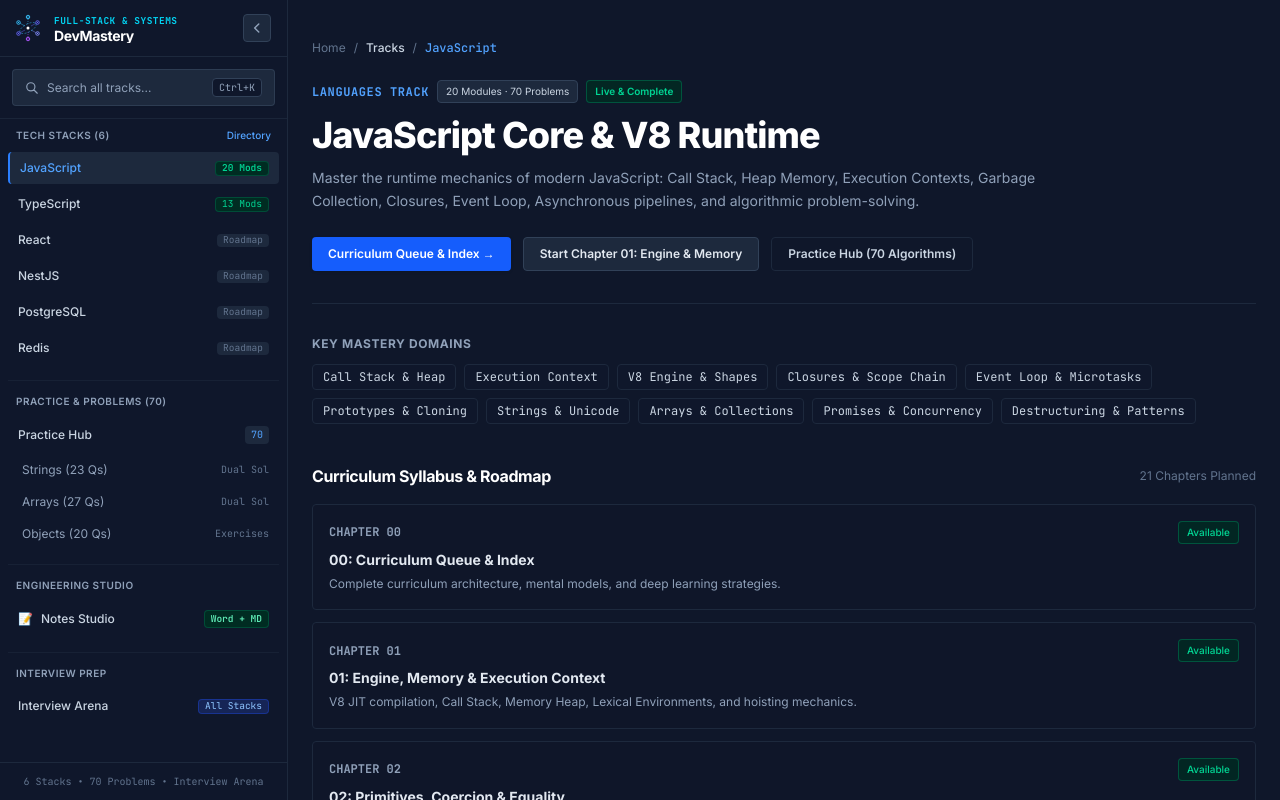
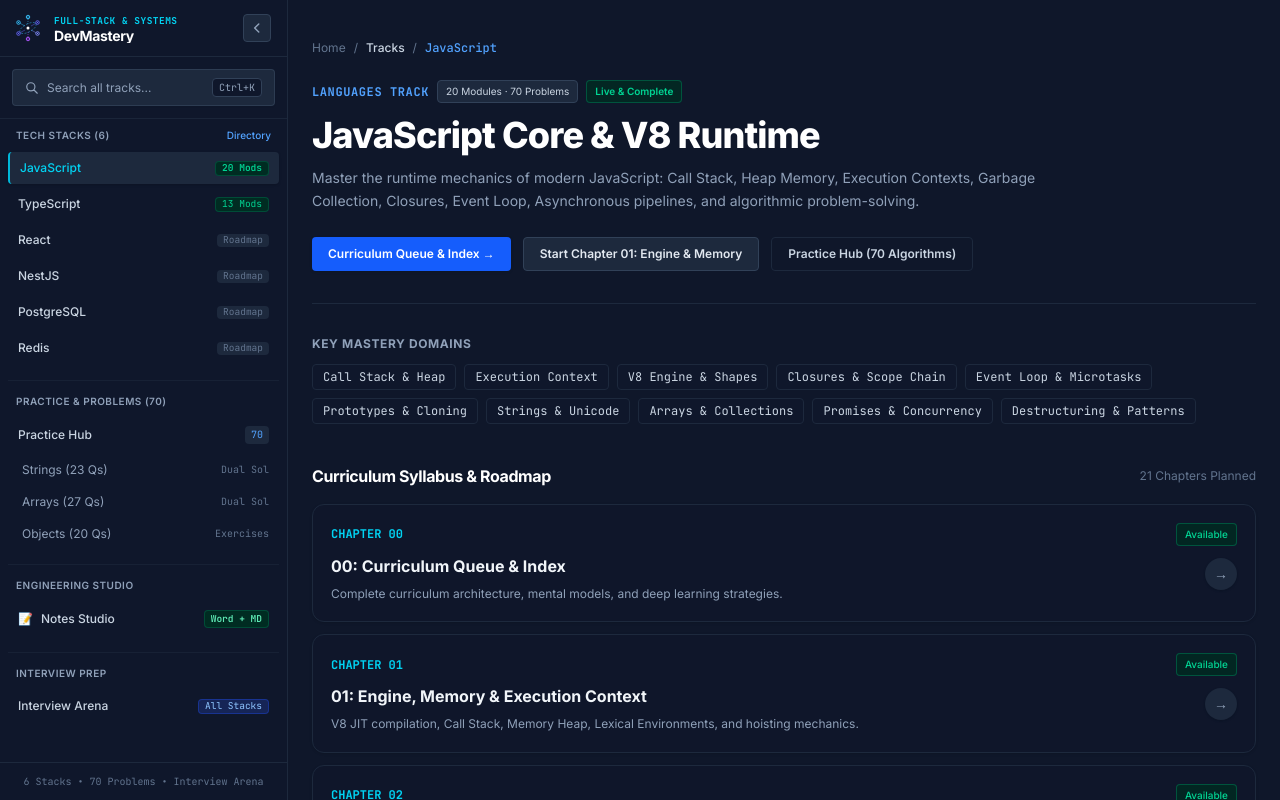
Before and after one commit to AyushPandey2412/Ts-js, a Next.js app in the folder web/: page /tracks/javascript in a window 1280 px wide. Built offline with nearby package versions, Linux system fonts and the light colour scheme.

Commit message:
feat(ui): add tactile physical click animations, active press feedback, and luminous hover effects across all module and track cards

```diff
--- a/web/src/app/globals.css
+++ b/web/src/app/globals.css
@@ -20,6 +20,19 @@ body {
 
 code, pre, kbd, .font-mono {
   font-family: var(--font-mono), ui-monospace, SFMono-Regular, Menlo, Monaco, Consolas, monospace;
+}
+
+/* Mobile & desktop tap highlight cleanup and tactile micro-interactions */
+a, button {
+  -webkit-tap-highlight-color: rgba(6, 182, 212, 0.15);
+}
+
+.interactive-card {
+  transition: transform 0.15s cubic-bezier(0.4, 0, 0.2, 1), box-shadow 0.15s cubic-bezier(0.4, 0, 0.2, 1), border-color 0.15s ease;
+  will-change: transform;
+}
+.interactive-card:active {
+  transform: scale(0.985);
 }
 
 .copy-code-btn {
--- a/web/src/app/tracks/[trackId]/page.tsx
+++ b/web/src/app/tracks/[trackId]/page.tsx
@@ -172,22 +172,32 @@ export default async function TrackPage({ params }: Props) {
                 <Link
                   key={s.title}
                   href={`/modules/${s.slug}`}
-                  className="group block bg-slate-900/60 hover:bg-slate-850/80 border border-slate-800 hover:border-slate-700 p-4 rounded transition-all"
+                  className="group relative block bg-slate-900/80 hover:bg-slate-800/90 border border-slate-800 hover:border-cyan-500/60 p-4.5 rounded-xl transition-all duration-200 shadow-sm hover:shadow-xl hover:shadow-cyan-500/10 hover:-translate-y-0.5 active:scale-[0.985] active:translate-y-0 cursor-pointer ring-1 ring-transparent hover:ring-cyan-500/30 overflow-hidden"
                 >
-                  <div className="flex items-center justify-between mb-1.5">
-                    <span className="font-mono text-xs text-slate-400 font-bold">
+                  {/* Top accent bar on hover */}
+                  <div className="absolute top-0 left-0 right-0 h-0.5 bg-gradient-to-r from-cyan-500 to-indigo-500 opacity-0 group-hover:opacity-100 group-active:opacity-100 transition-opacity" />
+
+                  <div className="flex items-center justify-between mb-2">
+                    <span className="font-mono text-xs text-cyan-400 font-bold group-hover:text-cyan-300">
                       CHAPTER {String(idx).padStart(2, '0')}
                     </span>
                     <span className={`text-[10px] px-2 py-0.5 rounded border font-medium ${badgeClass}`}>
                       {badgeText}
                     </span>
                   </div>
-                  <h3 className="text-sm font-bold text-slate-200 group-hover:text-blue-400 transition-colors mb-1">
-                    {s.title}
-                  </h3>
-                  <p className="text-xs text-slate-400 leading-relaxed">
-                    {s.description}
-                  </p>
+                  <div className="flex items-start justify-between gap-4">
+                    <div>
+                      <h3 className="text-sm sm:text-base font-bold text-slate-100 group-hover:text-cyan-200 transition-colors mb-1.5">
+                        {s.title}
+                      </h3>
+                      <p className="text-xs text-slate-400 group-hover:text-slate-300 leading-relaxed transition-colors">
+                        {s.description}
+                      </p>
+                    </div>
+                    <div className="shrink-0 flex items-center justify-center w-8 h-8 rounded-full bg-slate-800 group-hover:bg-cyan-600 text-slate-400 group-hover:text-white transition-all group-hover:translate-x-1 shadow-sm mt-1">
+                      <span className="text-sm font-bold">&rarr;</span>
+                    </div>
+                  </div>
                 </Link>
               );
             }
--- a/web/src/components/Sidebar.tsx
+++ b/web/src/components/Sidebar.tsx
@@ -199,9 +199,9 @@ export default function Sidebar({ searchIndex = [] }: SidebarProps) {
                     key={t.id}
                     href={`/tracks/${t.id}`}
                     onClick={() => setIsMobileOpen(false)}
-                    className={`flex items-center justify-between px-2.5 py-2 rounded text-xs transition-colors ${
+                    className={`flex items-center justify-between px-2.5 py-2 rounded text-xs transition-all active:scale-[0.97] cursor-pointer ${
                       isActive
-                        ? 'bg-slate-800 text-blue-400 font-semibold border-l-2 border-blue-500'
+                        ? 'bg-slate-800 text-cyan-400 font-semibold border-l-2 border-cyan-500 shadow-sm'
                         : 'text-slate-300 hover:bg-slate-800/60 hover:text-white'
                     }`}
                     title={t.name}
@@ -246,9 +246,9 @@ export default function Sidebar({ searchIndex = [] }: SidebarProps) {
               <Link
                 href="/practice"
                 onClick={() => setIsMobileOpen(false)}
-                className={`flex items-center justify-between px-2.5 py-2 rounded text-xs transition-colors ${
+                className={`flex items-center justify-between px-2.5 py-2 rounded text-xs transition-all active:scale-[0.97] cursor-pointer ${
                   pathname === '/practice'
-                    ? 'bg-blue-600 text-white font-semibold'
+                    ? 'bg-blue-600 text-white font-semibold shadow-sm'
                     : 'text-slate-300 hover:bg-slate-800 hover:text-white'
                 }`}
                 title="All Practice Problems (70)"
@@ -268,7 +268,7 @@ export default function Sidebar({ searchIndex = [] }: SidebarProps) {
               <Link
                 href="/practice?category=strings"
                 onClick={() => setIsMobileOpen(false)}
-                className="flex items-center justify-between px-2.5 py-1.5 rounded text-xs text-slate-400 hover:bg-slate-800/60 hover:text-slate-200 transition-colors"
+                className="flex items-center justify-between px-2.5 py-1.5 rounded text-xs text-slate-400 hover:bg-slate-800/60 hover:text-slate-200 transition-all active:scale-[0.97] cursor-pointer"
                 title="String Algorithms (23 Problems)"
               >
                 {!isCollapsed ? (
@@ -284,7 +284,7 @@ export default function Sidebar({ searchIndex = [] }: SidebarProps) {
               <Link
                 href="/practice?category=arrays"
                 onClick={() => setIsMobileOpen(false)}
-                className="flex items-center justify-between px-2.5 py-1.5 rounded text-xs text-slate-400 hover:bg-slate-800/60 hover:text-slate-200 transition-colors"
+                className="flex items-center justify-between px-2.5 py-1.5 rounded text-xs text-slate-400 hover:bg-slate-800/60 hover:text-slate-200 transition-all active:scale-[0.97] cursor-pointer"
                 title="Array Algorithms (27 Problems)"
               >
                 {!isCollapsed ? (
@@ -300,7 +300,7 @@ export default function Sidebar({ searchIndex = [] }: SidebarProps) {
               <Link
                 href="/practice?category=objects"
                 onClick={() => setIsMobileOpen(false)}
-                className="flex items-center justify-between px-2.5 py-1.5 rounded text-xs text-slate-400 hover:bg-slate-800/60 hover:text-slate-200 transition-colors"
+                className="flex items-center justify-between px-2.5 py-1.5 rounded text-xs text-slate-400 hover:bg-slate-800/60 hover:text-slate-200 transition-all active:scale-[0.97] cursor-pointer"
                 title="Object Exercises (20 Problems)"
               >
                 {!isCollapsed ? (
@@ -330,9 +330,9 @@ export default function Sidebar({ searchIndex = [] }: SidebarProps) {
             <Link
               href="/notes"
               onClick={() => setIsMobileOpen(false)}
-              className={`flex items-center justify-between px-2.5 py-2 rounded text-xs transition-colors ${
+              className={`flex items-center justify-between px-2.5 py-2 rounded text-xs transition-all active:scale-[0.97] cursor-pointer ${
                 pathname === '/notes'
-                  ? 'bg-blue-600 text-white font-semibold'
+                  ? 'bg-blue-600 text-white font-semibold shadow-sm'
                   : 'text-slate-300 hover:bg-slate-800 hover:text-white'
               }`}
               title="Global Notes Studio & Masterclass Converter"
@@ -370,9 +370,9 @@ export default function Sidebar({ searchIndex = [] }: SidebarProps) {
             <Link
               href="/interview"
               onClick={() => setIsMobileOpen(false)}
-              className={`flex items-center justify-between px-2.5 py-2 rounded text-xs transition-colors ${
+              className={`flex items-center justify-between px-2.5 py-2 rounded text-xs transition-all active:scale-[0.97] cursor-pointer ${
                 pathname === '/interview'
-                  ? 'bg-blue-600 text-white font-semibold'
+                  ? 'bg-blue-600 text-white font-semibold shadow-sm'
                   : 'text-slate-300 hover:bg-slate-800 hover:text-white'
               }`}
               title="Senior & Staff Engineering Interview Arena"
--- a/web/src/components/TracksCatalog.tsx
+++ b/web/src/components/TracksCatalog.tsx
@@ -49,7 +49,7 @@ export default function TracksCatalog() {
           return (
             <div
               key={track.id}
-              className="bg-slate-900 border border-slate-800 hover:border-slate-700 rounded-lg p-5 flex flex-col justify-between transition-all group"
+              className="bg-slate-900/90 border border-slate-800 hover:border-cyan-500/50 rounded-xl p-5 flex flex-col justify-between transition-all duration-200 shadow-sm hover:shadow-xl hover:shadow-cyan-500/10 hover:-translate-y-1 group ring-1 ring-transparent hover:ring-cyan-500/20"
             >
               <div>
                 {/* Header Tag & Status */}
@@ -107,13 +107,13 @@ export default function TracksCatalog() {
                 <div className="flex items-center space-x-2">
                   <Link
                     href={`/tracks/${track.id}`}
-                    className="px-2.5 py-1 rounded bg-slate-800 hover:bg-slate-700 text-slate-300 hover:text-white transition-colors text-[11px] font-medium"
+                    className="px-2.5 py-1 rounded bg-slate-800 hover:bg-slate-700 text-slate-300 hover:text-white transition-all active:scale-[0.96] text-[11px] font-medium cursor-pointer"
                   >
                     Syllabus
                   </Link>
                   <Link
                     href={`/tracks/${track.id}`}
-                    className={`px-2.5 py-1 rounded transition-colors text-[11px] font-semibold ${
+                    className={`px-3 py-1 rounded transition-all active:scale-[0.96] text-[11px] font-semibold cursor-pointer shadow-sm ${
                       isJavaScript
                         ? 'bg-blue-600 hover:bg-blue-500 text-white'
                         : 'bg-slate-850 hover:bg-slate-800 text-slate-400 hover:text-slate-200 border border-slate-700'
```
Also changed, not shown: web/src/app/page.tsx (+13 -9 lines).
